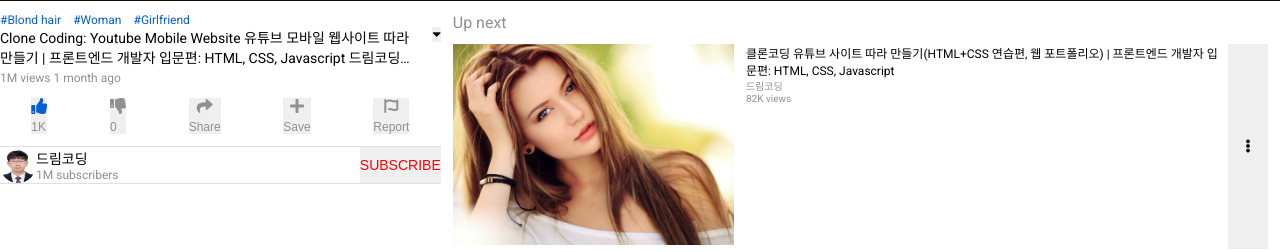
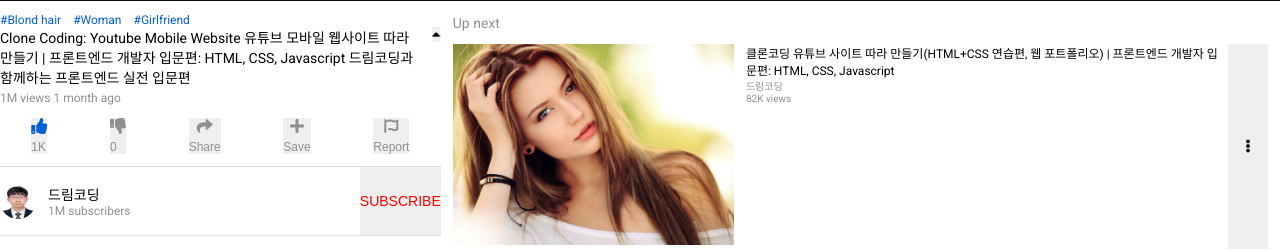
Before and after one commit to shinhonggyu/YoutubeScreen_html.css, a plain HTML site: page index.html in a window 1280 px wide. Both pictures are taken after a click on the button 436 px from the left and 582 px from the top of the page. Shown: the part 548-800 px from the top of the page. Drawn offline with Linux system fonts and the light colour scheme.

Commit message:
JS.TogglebBtn

```diff
--- a/index.html
+++ b/index.html
@@ -15,6 +15,7 @@
     />
     <link rel="stylesheet" href="style.css" />
     <title>Youtube Site</title>
+    <script src="main.js" defer></script>
   </head>
   <body>
     <!-- Header-->
@@ -46,7 +47,7 @@
             <li>#Girlfriend</li>
           </ul>
           <div class="titleAndButton">
-            <span class="title">
+            <span class="title clamp">
               Clone Coding: Youtube Mobile Website 유튜브 모바일 웹사이트
               따라만들기 | 프론트엔드 개발자 입문편: HTML, CSS, Javascript
               드림코딩과 함께하는 프론트엔드 실전 입문편
--- /dev/null
+++ b/main.js
@@ -0,0 +1,7 @@
+const moreBtn = document.querySelector(".info .metadata .moreBtn");
+const title = document.querySelector(".info .metadata .title");
+
+moreBtn.addEventListener("click", () => {
+  moreBtn.classList.toggle("clicked");
+  title.classList.toggle("clamp");
+});
--- a/style.css
+++ b/style.css
@@ -76,7 +76,7 @@ header .icons .fa-search {
 
 /* Video info */
 
-body > .info {
+body > .info . {
   padding: var(--padding);
 }
 
@@ -98,15 +98,23 @@ body > .info {
 
 .info .metadata .titleAndButton .title {
   font-size: var(--font-medium);
+  margin-right: var(--padding);
+}
+
+.info .metadata .titleAndButton .title.clamp {
   display: -webkit-box;
   -webkit-box-orient: vertical;
   -webkit-line-clamp: 2;
   overflow: hidden;
-  margin-right: var(--padding);
 }
 
 .info .metadata .titleAndButton .moreBtn {
   height: 100%;
+  transition: transform 300ms ease-in-out;
+}
+
+.info .metadata .titleAndButton .moreBtn.clicked {
+  transform: rotate(180deg);
 }
 
 .info .metadata .views {
@@ -139,6 +147,8 @@ body > .info {
   color: var(--blue-color);
 }
 
+/* chanel description */
+
 .info .chanel {
   display: flex;
   justify-content: space-between;
@@ -149,17 +159,19 @@ body > .info {
 .info .chanel .metadata {
   display: flex;
   align-items: center;
-}
-
-.info .chanel .metadata .info {
-  display: flex;
-  flex-direction: column;
+  padding: 16px 0;
 }
 
 .info .chanel .metadata img {
   width: var(--avatar-size);
   height: var(--avatar-size);
   border-radius: 50%;
+  margin-right: var(--padding);
+}
+
+.info .chanel .metadata .info {
+  display: flex;
+  flex-direction: column;
 }
 
 .info .chanel .metadata .info .name {
@@ -183,7 +195,7 @@ body > .info {
 }
 
 .upNext > .title {
-  font-size: medium;
+  font-size: var(--font-medium);
   color: var(--grey-dark-color);
   margin-bottom: calc(var(--padding) / 2);
 }
```
